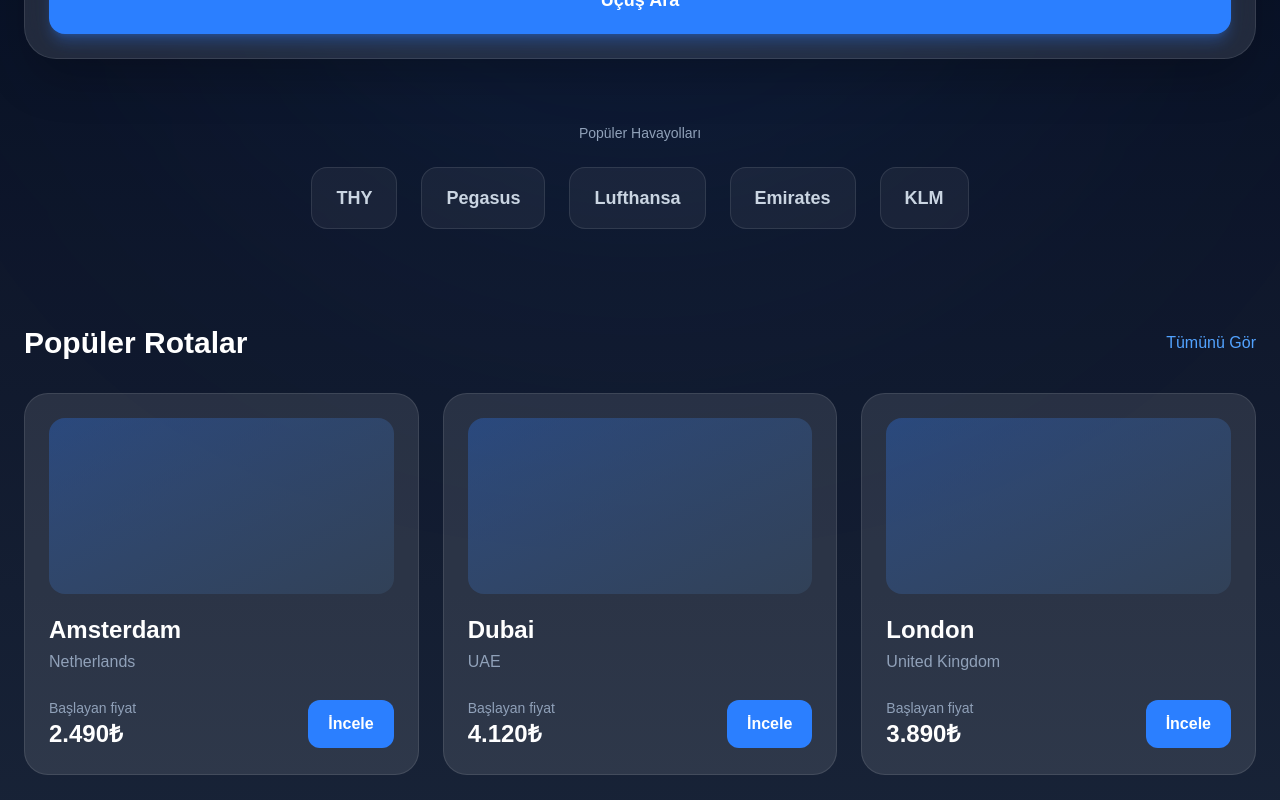
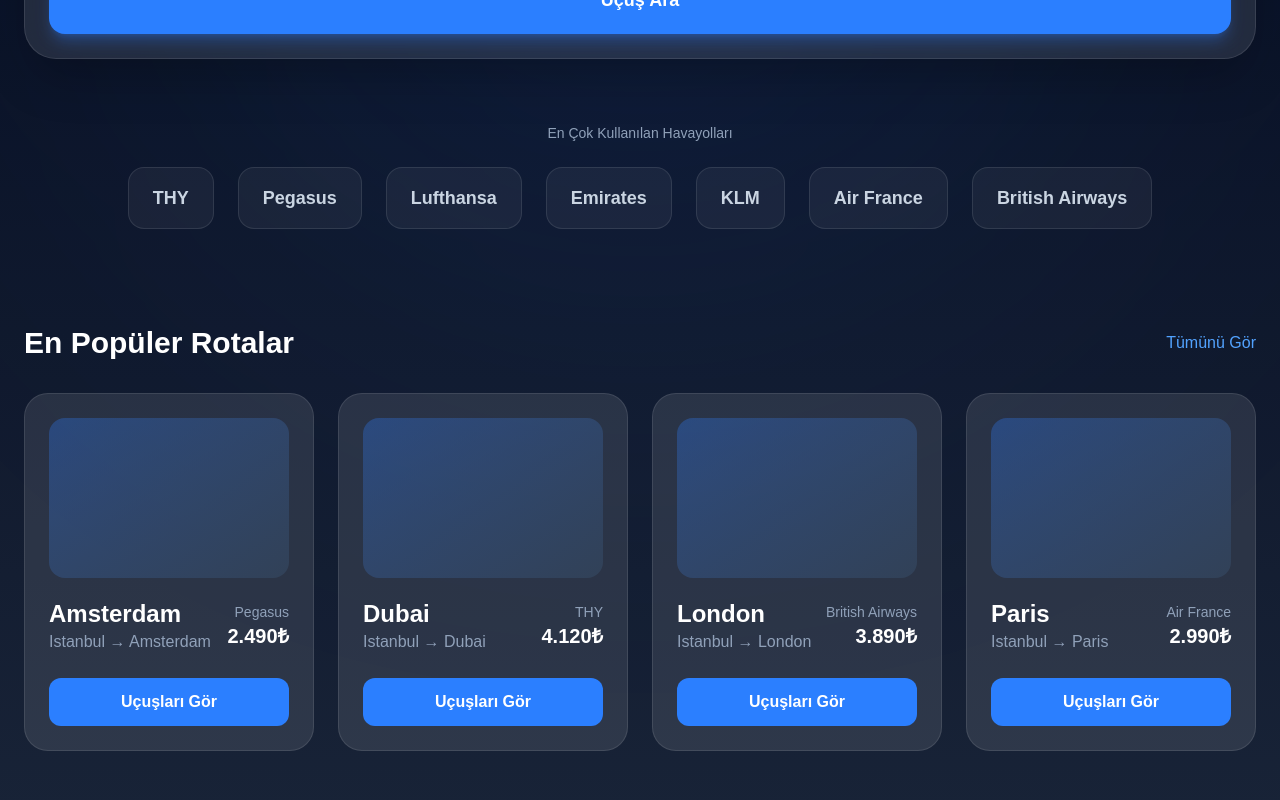
Before and after one commit to melihizzet/flight-platform, a Next.js app: page / in a window 1280 px wide. Shown: the part 620-1420 px from the top of the page. Built offline with nearby package versions, Linux system fonts and the light colour scheme.

Commit message:
popular routes and airlines section

```diff
--- a/app/page.tsx
+++ b/app/page.tsx
@@ -33,24 +33,49 @@ const airports = [
     city: "London",
     country: "United Kingdom",
   },
+  {
+    code: "DXB",
+    name: "Dubai International",
+    city: "Dubai",
+    country: "UAE",
+  },
 ];
 
 const destinations = [
   {
-    city: "Amsterdam",
-    country: "Netherlands",
+    from: "Istanbul",
+    to: "Amsterdam",
     price: "2.490₺",
+    airline: "Pegasus",
   },
   {
-    city: "Dubai",
-    country: "UAE",
+    from: "Istanbul",
+    to: "Dubai",
     price: "4.120₺",
+    airline: "THY",
   },
   {
-    city: "London",
-    country: "United Kingdom",
+    from: "Istanbul",
+    to: "London",
     price: "3.890₺",
+    airline: "British Airways",
   },
+  {
+    from: "Istanbul",
+    to: "Paris",
+    price: "2.990₺",
+    airline: "Air France",
+  },
+];
+
+const airlines = [
+  "THY",
+  "Pegasus",
+  "Lufthansa",
+  "Emirates",
+  "KLM",
+  "Air France",
+  "British Airways",
 ];
 
 export default function Home() {
@@ -89,7 +114,7 @@ export default function Home() {
     <main className="min-h-screen bg-gradient-to-b from-slate-950 via-slate-900 to-slate-800 text-white overflow-hidden">
 
       {/* Glow */}
-      <div className="absolute top-0 left-1/2 -translate-x-1/2 w-[800px] h-[800px] bg-blue-500/10 blur-[180px] rounded-full"></div>
+      <div className="absolute top-0 left-1/2 -translate-x-1/2 w-[900px] h-[900px] bg-blue-500/10 blur-[200px] rounded-full"></div>
 
       {/* Navbar */}
       <nav className="relative z-10 flex items-center justify-between px-6 lg:px-8 py-6 max-w-7xl mx-auto">
@@ -294,23 +319,23 @@ export default function Home() {
 
           </div>
 
-          {/* Button */}
+          {/* Search Button */}
           <button className="w-full mt-6 bg-blue-500 hover:bg-blue-600 transition rounded-2xl p-5 text-lg font-bold shadow-lg shadow-blue-500/30">
             Uçuş Ara
           </button>
 
         </div>
 
-        {/* Airline Logos */}
+        {/* Airlines */}
         <div className="mt-16">
 
           <p className="text-slate-400 text-sm mb-6 text-center">
-            Popüler Havayolları
+            En Çok Kullanılan Havayolları
           </p>
 
           <div className="flex flex-wrap items-center justify-center gap-6">
 
-            {["THY", "Pegasus", "Lufthansa", "Emirates", "KLM"].map((airline) => (
+            {airlines.map((airline) => (
               <div
                 key={airline}
                 className="bg-white/5 border border-white/10 rounded-2xl px-6 py-4 text-lg font-semibold text-slate-300 hover:bg-white/10 transition"
@@ -323,13 +348,13 @@ export default function Home() {
 
         </div>
 
-        {/* Popular Destinations */}
+        {/* Popular Routes */}
         <div className="mt-24">
 
           <div className="flex items-center justify-between mb-8">
 
             <h3 className="text-3xl font-bold">
-              Popüler Rotalar
+              En Popüler Rotalar
             </h3>
 
             <button className="text-blue-400 hover:text-blue-300">
@@ -338,44 +363,48 @@ export default function Home() {
 
           </div>
 
-          <div className="grid md:grid-cols-3 gap-6">
+          <div className="grid md:grid-cols-2 lg:grid-cols-4 gap-6">
 
             {destinations.map((destination) => (
 
               <div
-                key={destination.city}
+                key={destination.to}
                 className="bg-white/10 border border-white/10 rounded-3xl p-6 hover:bg-white/15 transition cursor-pointer"
               >
 
-                <div className="h-44 rounded-2xl bg-gradient-to-br from-blue-500/30 to-slate-700 mb-5"></div>
+                <div className="h-40 rounded-2xl bg-gradient-to-br from-blue-500/30 to-slate-700 mb-5"></div>
 
-                <h4 className="text-2xl font-bold">
-                  {destination.city}
-                </h4>
-
-                <p className="text-slate-400 mt-1">
-                  {destination.country}
-                </p>
-
-                <div className="mt-6 flex items-center justify-between">
+                <div className="flex items-center justify-between">
 
                   <div>
 
-                    <p className="text-sm text-slate-400">
-                      Başlayan fiyat
+                    <h4 className="text-2xl font-bold">
+                      {destination.to}
+                    </h4>
+
+                    <p className="text-slate-400">
+                      {destination.from} → {destination.to}
                     </p>
 
-                    <p className="text-2xl font-bold">
+                  </div>
+
+                  <div className="text-right">
+
+                    <p className="text-sm text-slate-400">
+                      {destination.airline}
+                    </p>
+
+                    <p className="text-xl font-bold">
                       {destination.price}
                     </p>
 
                   </div>
 
-                  <button className="bg-blue-500 hover:bg-blue-600 transition px-5 py-3 rounded-xl font-semibold">
-                    İncele
-                  </button>
+                </div>
 
-                </div>
+                <button className="w-full mt-6 bg-blue-500 hover:bg-blue-600 transition py-3 rounded-xl font-semibold">
+                  Uçuşları Gör
+                </button>
 
               </div>
 
```
